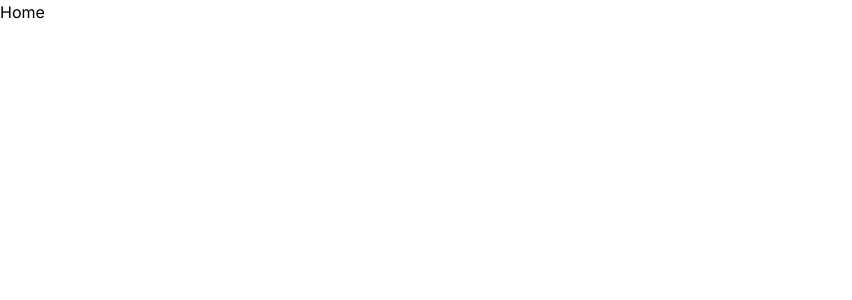
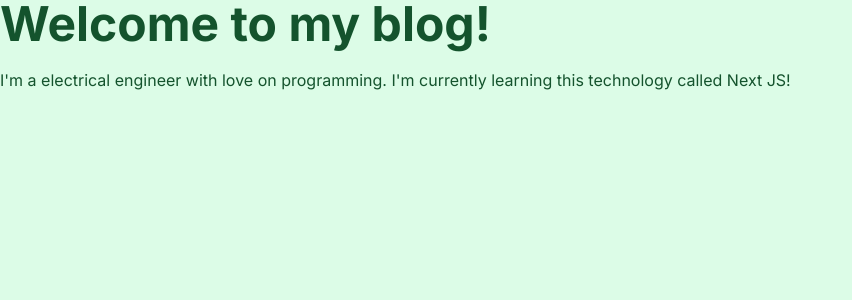
Before and after one commit to kelvincesar/nextjs-study, a Next.js app: page / in a window 1280 px wide. Shown: the top 300 px of the page, without its empty margins (0-852 px from the left). Built offline with nearby package versions, Linux system fonts and the light colour scheme.

Commit message:
improvement: added posts route, and some tailwind tags - md:text-5xl to define font size depending on the screen size; - background and text color based on docs (https://tailwindcss.com/docs/customizing-colors)

```diff
--- a/src/app/layout.tsx
+++ b/src/app/layout.tsx
@@ -16,7 +16,7 @@ export default function RootLayout({
 }>) {
   return (
     <html lang="en">
-      <body className={inter.className}>{children}</body>
+      <body className={`${inter.className} bg-green-100 text-green-900`}>{children}</body>
     </html>
   );
 }
--- a/src/app/page.tsx
+++ b/src/app/page.tsx
@@ -3,7 +3,10 @@
 export default function Home() {
   return (
     <main>
-      Home
+      <h1 className="text-4xl md:text-5xl font-bold mb-5"> Welcome to my blog! </h1>
+      <p>
+        I'm a electrical engineer with love on programming. I'm currently learning this technology called Next JS!
+      </p>
     </main>
   );
 }
--- /dev/null
+++ b/src/app/posts/page.tsx
@@ -0,0 +1,3 @@
+export default function Page() {
+    return <main> Posts page! </main>
+}
```
